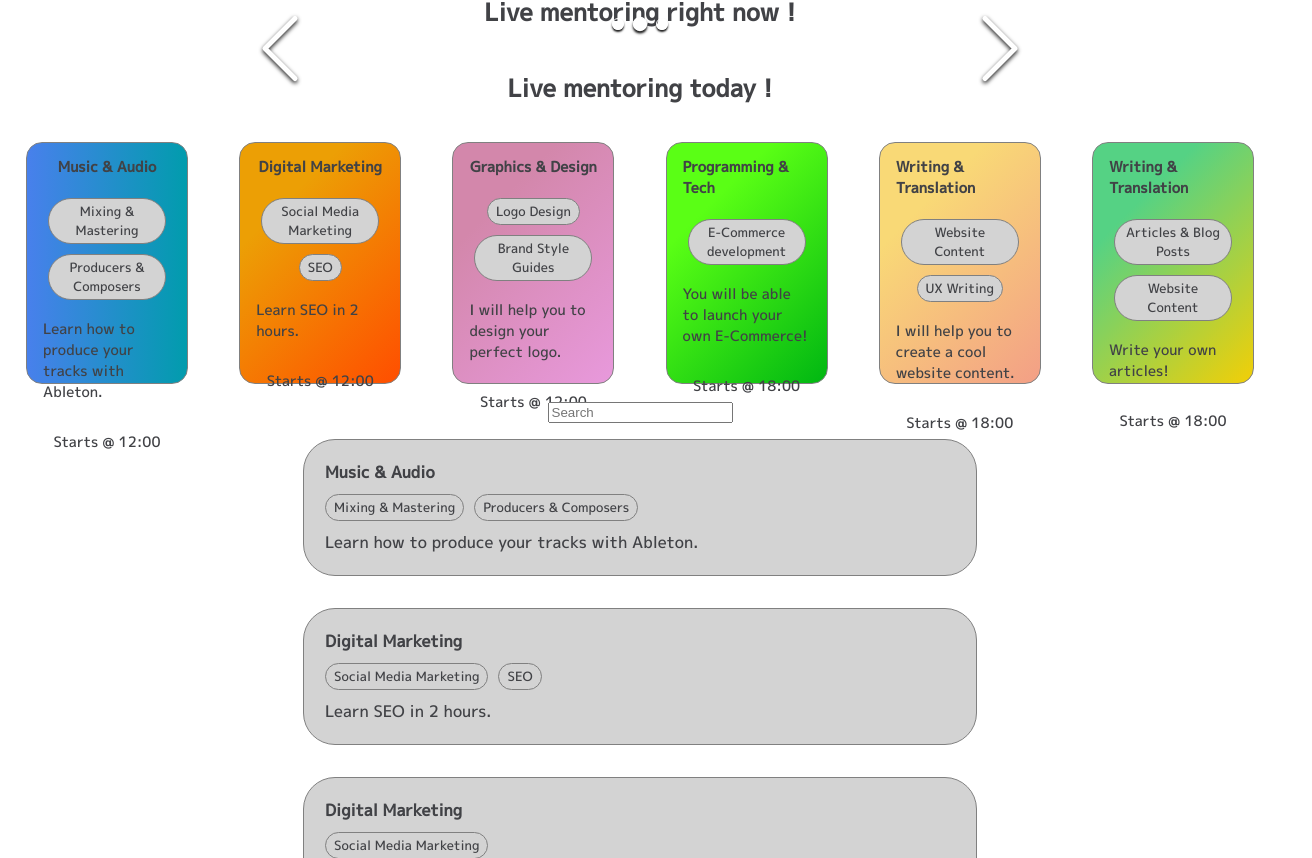
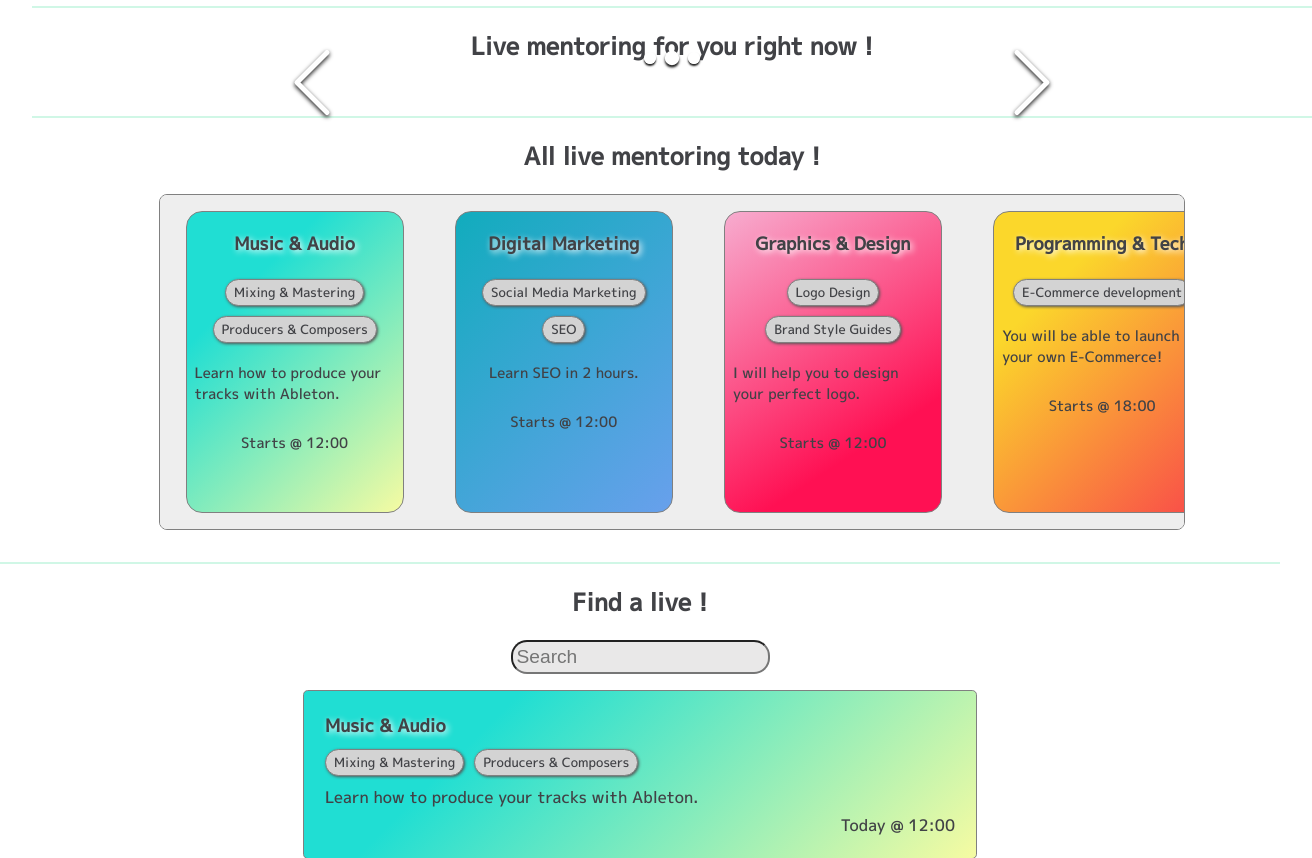
Before and after one commit to clepirault/Hackathon-Live-Fiverr, a React (Create React App) app: page /Home in a window 1280 px wide. Shown: the part 882-1740 px from the top of the page, 1312 px wide, since content can reach past the window. Built offline with nearby package versions, Linux system fonts and the light colour scheme.

Commit message:
livesearch fini - reste l intégration dans le router

```diff
--- a/src/components/layouts/Carousel.css
+++ b/src/components/layouts/Carousel.css
@@ -460,30 +460,57 @@
   flex-direction: column;
   justify-content: center;
   align-items: center;
+  margin: 2rem;
+  border-top: 2px solid #d0f7e6;
 }
 
 .livesToday {
+  align-items: stretch;
   display: flex;
-  justify-content: space-around;
+  flex-direction: row;
+  flex-wrap: nowrap;
+  overflow-x: scroll;
+  overflow-y: hidden;
+  width: 80vw;
+  border: 1px solid gray;
+  border-radius: 0.5rem;
+  background-color: rgb(238, 238, 238);
+}
+
+.livesToday::-webkit-scrollbar {
+  width: 6px;
+}
+
+.livesToday::-webkit-scrollbar-track {
+  background: #bbd6ca;
+  border-radius: 2rem;
+}
+
+.livesToday::-webkit-scrollbar-thumb {
+  background-color: #1dbf73;
+  border-radius: 20px;
+  border: 1px solid #00732e;
 }
 
 .live {
-  width: 10vw;
-  height: 30vh;
+  width: 200px;
+  height: 300px;
   border-radius: 1rem;
   border: 1px solid gray;
   margin: 2vh 2vw;
-  padding: 0 1rem;
+  padding: 0 0.5rem;
   display: flex;
   flex-direction: column;
-  align-items: flex-start;
+  align-items: center;
   font-size: 0.9rem;
+  flex-shrink: 0;
 }
 
 .titreLive {
   font-weight: bold;
-  font-size: 1 rem;
+  font-size: 1.1rem;
   align-self: center;
+  filter: drop-shadow(2px 2px 3px white);
 }
 
 .hourLive {
@@ -498,6 +525,7 @@
   background-color: lightgray;
   margin: 5px;
   font-size: 0.8rem;
+  box-shadow: 1px 1px 3px rgb(85, 85, 85);
 }
 
 .tagLives {
@@ -508,30 +536,45 @@
 
 .livesearch {
   border: 1px solid gray;
-  background-color: lightgray;
+  background-color: rgb(247, 247, 247);
   width: 50vw;
-  border-radius: 2rem;
+  border-radius: 0.3rem;
   padding: 1rem;
   margin: 1rem;
 }
 
 .searchArea {
+  border-top: 2px solid #d0f7e6;
   display: flex;
   flex-direction: column;
   align-items: center;
+  margin-top: 25px;
 }
 
 .searchArea p {
   margin: 5px 5px;
 }
 
+#searchinput {
+  border-radius: 1rem;
+  background-color: rgb(233, 232, 232);
+  font-size: 1.2rem;
+  padding: 0.25rem;
+  justify-self: flex-start;
+}
+
 .tagLiveSearch {
-  border-radius: 2rem;
+  border-radius: 1rem;
   border: 1px solid gray;
   text-align: center;
   padding: 3px 8px;
   background-color: lightgray;
   font-size: 0.8rem;
+  box-shadow: 1px 1px 3px rgb(85, 85, 85);
+}
+
+.liveTime {
+  text-align: right;
 }
 
 .tagsSearch {
--- a/src/components/layouts/Carousel.jsx
+++ b/src/components/layouts/Carousel.jsx
@@ -14,12 +14,16 @@ import abletonpic from '../images/liveAbleton.jpg';
 const timeNow = new Date();
 
 const bgGradient = [
-  'linear-gradient(to right, #4880EC, #019CAD)',
-  'linear-gradient(315deg, #ff4e00 0%, #ec9f05 74%)',
-  'linear-gradient(315deg, #e899dc 0%, #d387ab 74%)',
+  'linear-gradient(315deg, #f6fba2 0%, #20ded3 74%)',
+  'linear-gradient(315deg, #68A0EC, #11ACBD)',
+  'linear-gradient(147deg, #f7accf 0%, #ff1053 74%)',
+  'linear-gradient(315deg, #f9484a 0%, #fbd72b 74%)',
   'linear-gradient(315deg, #00b712 0%, #5aff15 74%)',
   'linear-gradient(315deg, #f39f86 0%, #f9d976 74%)',
   'linear-gradient(315deg, #f2cf07 0%, #55d284 74%)',
+  'linear-gradient(315deg, #fbb034 0%, #ffdd00 74%)',
+  'linear-gradient(315deg, #f9ea8f 0%, #aff1da 74%)',
+  'linear-gradient(315deg, #63a4ff 0%, #83eaf1 74%)',
 ];
 const Carousel = () => {
   const [search, setSearch] = useState('');
@@ -74,7 +78,7 @@ const Carousel = () => {
   return (
     <div>
       <div className="CarouselDiv">
-        <h2>Live mentoring right now !</h2>
+        <h2>Live mentoring for you right now !</h2>
         <ImageGallery
           items={imagesLive}
           showThumbnails={false}
@@ -89,7 +93,7 @@ const Carousel = () => {
       </div>
 
       <div className="today">
-        <h2>Live mentoring today !</h2>
+        <h2>All live mentoring today !</h2>
         <div className="livesToday">
           {livesToday.map((live, i) => (
             <div
@@ -111,6 +115,7 @@ const Carousel = () => {
       </div>
 
       <div className="searchArea">
+        <h2>Find a live !</h2>
         <label htmlFor="searchinput">
           <input
             type="text"
@@ -120,18 +125,43 @@ const Carousel = () => {
             onChange={(e) => setSearch(e.target.value)}
           />
         </label>
-        {livesArray.map((live) => (
-          <div className="livesearch">
+        {livesArray
+          .filter(
+            (live) =>
+              !search ||
+              live.tags[0].toLowerCase().includes(search.toLowerCase()) ||
+              (live.tags[1] &&
+                live.tags[1].toLowerCase().includes(search.toLowerCase())) ||
+              live.description
+                .toLowerCase()
+                .includes(
+                  search.toLowerCase() ||
+                    live.interest.toLowerCase().includes(search.toLowerCase())
+                )
+          )
+          .map((live, index) => (
+            <div
+              className="livesearch"
+              style={{
+                backgroundImage: bgGradient[index],
+              }}
+            >
               <p className="titreLive">{live.interest}</p>
               <div className="tagsSearch">
                 <p className="tagLiveSearch">{live.tags[0]}</p>
-              {live.tags[1] && <p className="tagLiveSearch">{live.tags[1]}</p>}
+                {live.tags[1] && (
+                  <p className="tagLiveSearch">{live.tags[1]}</p>
+                )}
               </div>
-
               <p>{live.description}</p>
+              <p className="liveTime">
+                {live.date.getDay() === new Date().getDay()
+                  ? 'Today @ '
+                  : 'Tomorrow @ '}
+                {live.date.getHours()}:00
+              </p>
             </div>
           ))}
-        <p>{search}</p>
       </div>
     </div>
   );
--- a/src/dataLives.js
+++ b/src/dataLives.js
@@ -88,7 +88,7 @@ const lives = [
     id: 7,
     userId: 6,
     interest: 'Programming & Tech',
-    tags: 'WordPress',
+    tags: ['WordPress'],
     date: dateTomorrow,
     length: 2,
     description: 'Become a real expert with WordPress.',
@@ -105,11 +105,11 @@ const lives = [
   {
     id: 9,
     userId: 8,
-    interest: 'Graphics & Design',
-    tags: ['Brand Style Guides', 'Logo Design'],
+    interest: 'Digital Marketing',
+    tags: ['Hackaton', 'Live Presentation'],
     date: dateTomorrow,
     length: 2,
-    description: 'Give a real and powerfull identity to your brand.',
+    description: 'Learn how to amaze your audience.',
   },
 ];
 export default lives;
```
Lines whose indentation alone changed are shown as unchanged.
